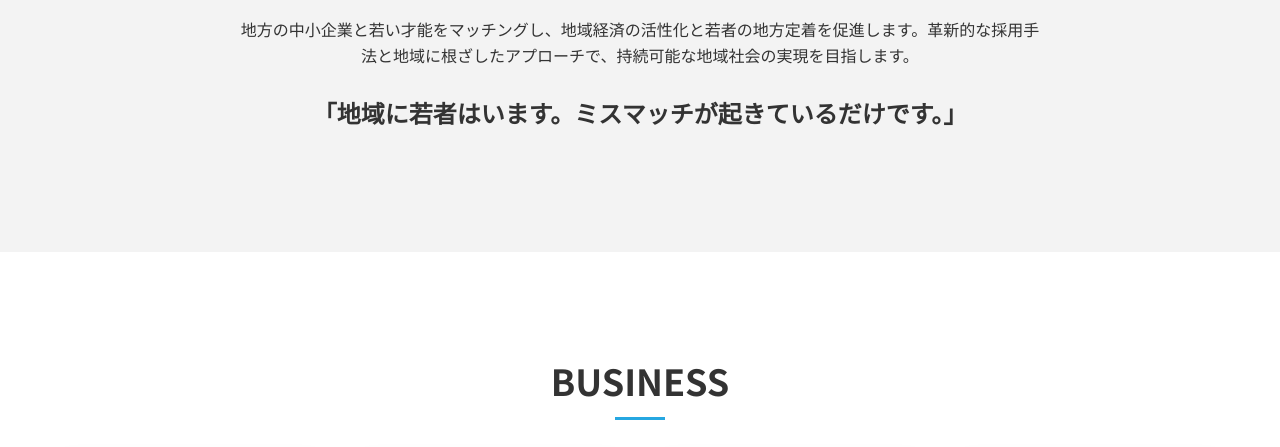
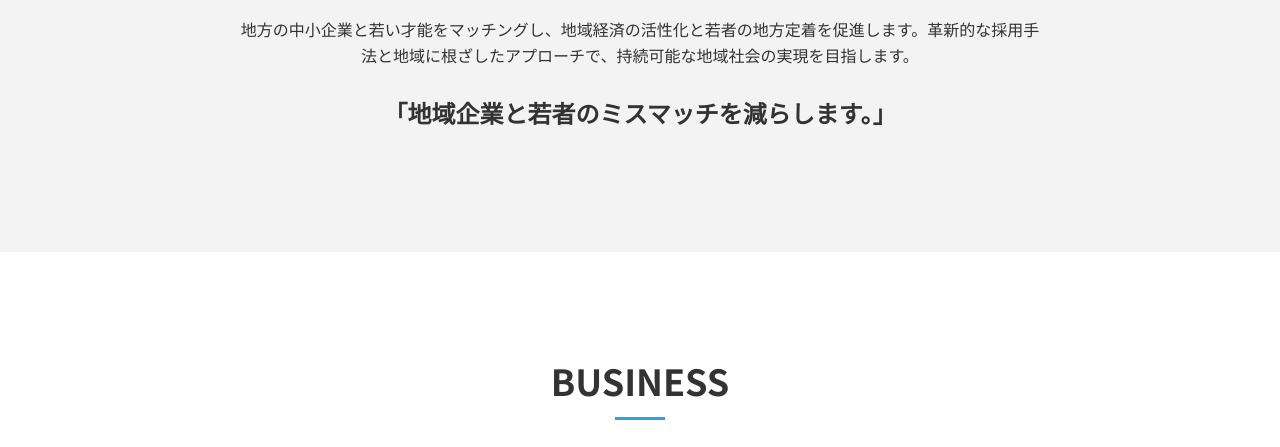
Before and after one commit to wakasakogyo/citibear, a plain HTML site: page index.html in a window 1280 px wide. Shown: the part 1039-1486 px from the top of the page. Drawn offline with Linux system fonts and the light colour scheme; a script that the page names is missing.

Commit message:
Update index.html

```diff
--- a/index.html
+++ b/index.html
@@ -53,7 +53,7 @@
             <h2 class="section-title">MISSION</h2>
             <p class="lead">私たちジモトレには、地域と人材の "つながり" を変える使命があります。</p>
             <p class="description">地方の中小企業と若い才能をマッチングし、地域経済の活性化と若者の地方定着を促進します。革新的な採用手法と地域に根ざしたアプローチで、持続可能な地域社会の実現を目指します。</p><br>
-	    <p class="lead">「地域に若者はいます。ミスマッチが起きているだけです。」</p>
+	    <p class="lead">「地域企業と若者のミスマッチを減らします。」</p>
 
         </div>
     </section>
```
